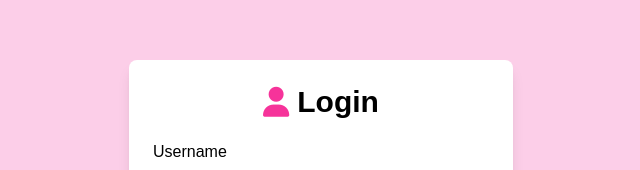
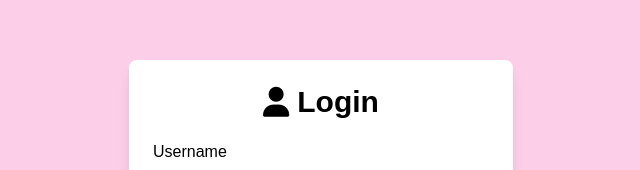
Before and after one commit to Fathimashazina/Post-App, a Next.js app: page / in a window 1280 px wide. Shown: the part 176-346 px from the top of the page, without its empty margins (319-959 px from the left). Built offline with nearby package versions, Linux system fonts and the light colour scheme.

Commit message:
change icon color

```diff
--- a/app/page.tsx
+++ b/app/page.tsx
@@ -31,7 +31,7 @@ export default function Home() {
     <div className="flex justify-center items-center min-h-screen bg-pink-200 px-4">
       <div className="w-full max-w-sm p-6 shadow-lg bg-white rounded-lg">
         <h1 className="text-2xl md:text-3xl text-center font-semibold mb-5 flex items-center justify-center gap-2">
-          <i className="fa-solid fa-user text-pink-500"></i>
+          <i className="fa-solid fa-user"></i>
           Login
         </h1>
 
```
